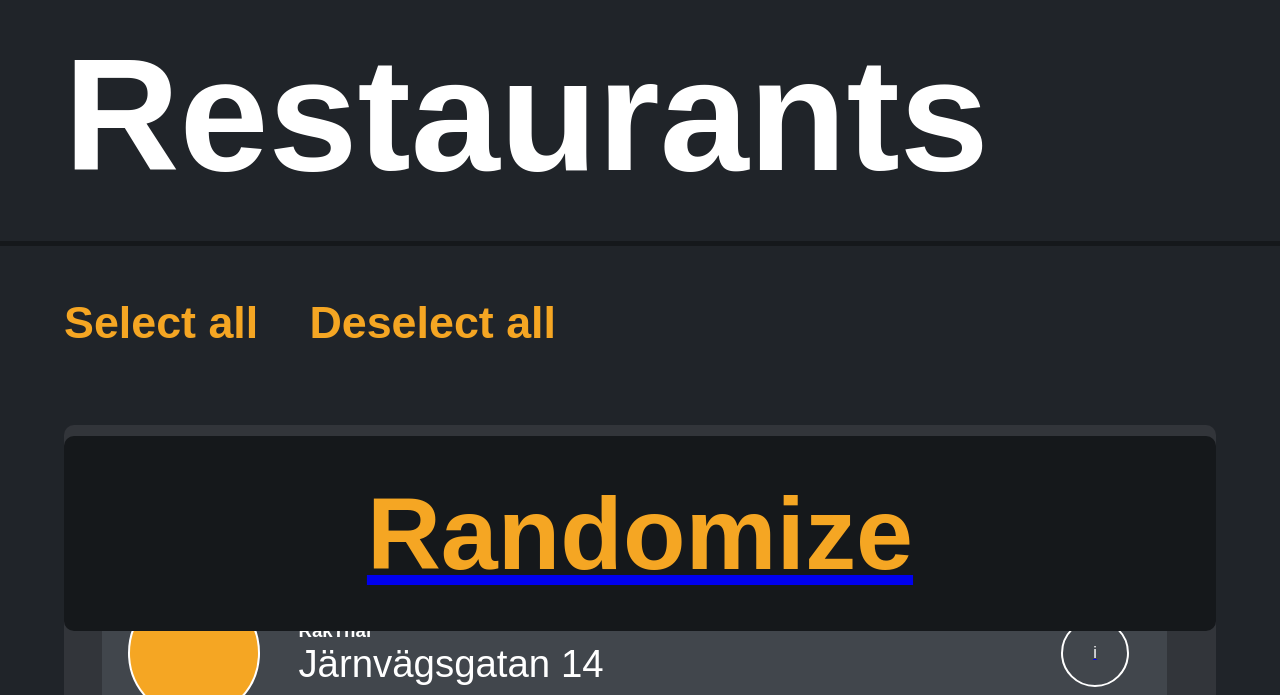
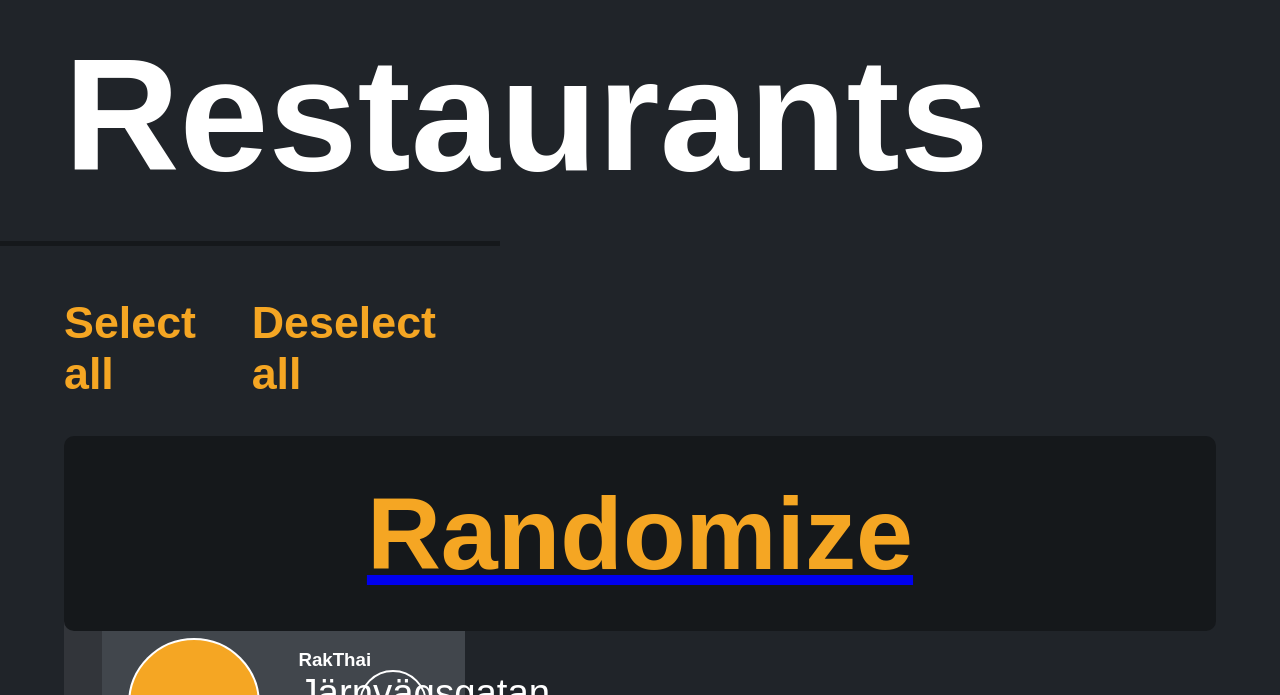
Before and after one commit to Jonte88/matkort, a React (Vite) app in the folder Matkort/: page / in a window 1280 px wide. Shown: the part 105-800 px from the top of the page. Built offline with nearby package versions, Linux system fonts and the light colour scheme.

Commit message:
Adding max-width 	modified:   Matkort/src/index.css

```diff
--- a/Matkort/src/index.css
+++ b/Matkort/src/index.css
@@ -9,3 +9,6 @@
   margin: 0;
   padding: 0;
 }
+body {
+  max-width: 500px;
+}
```
